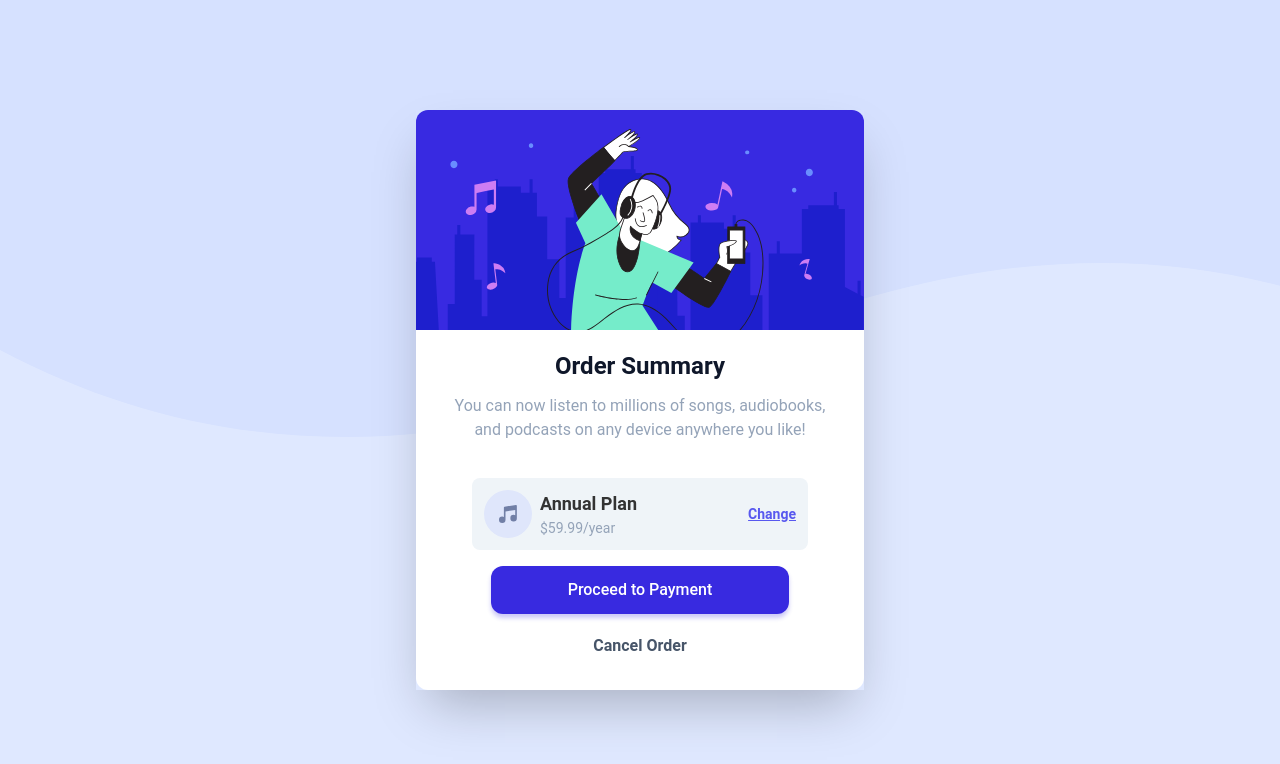
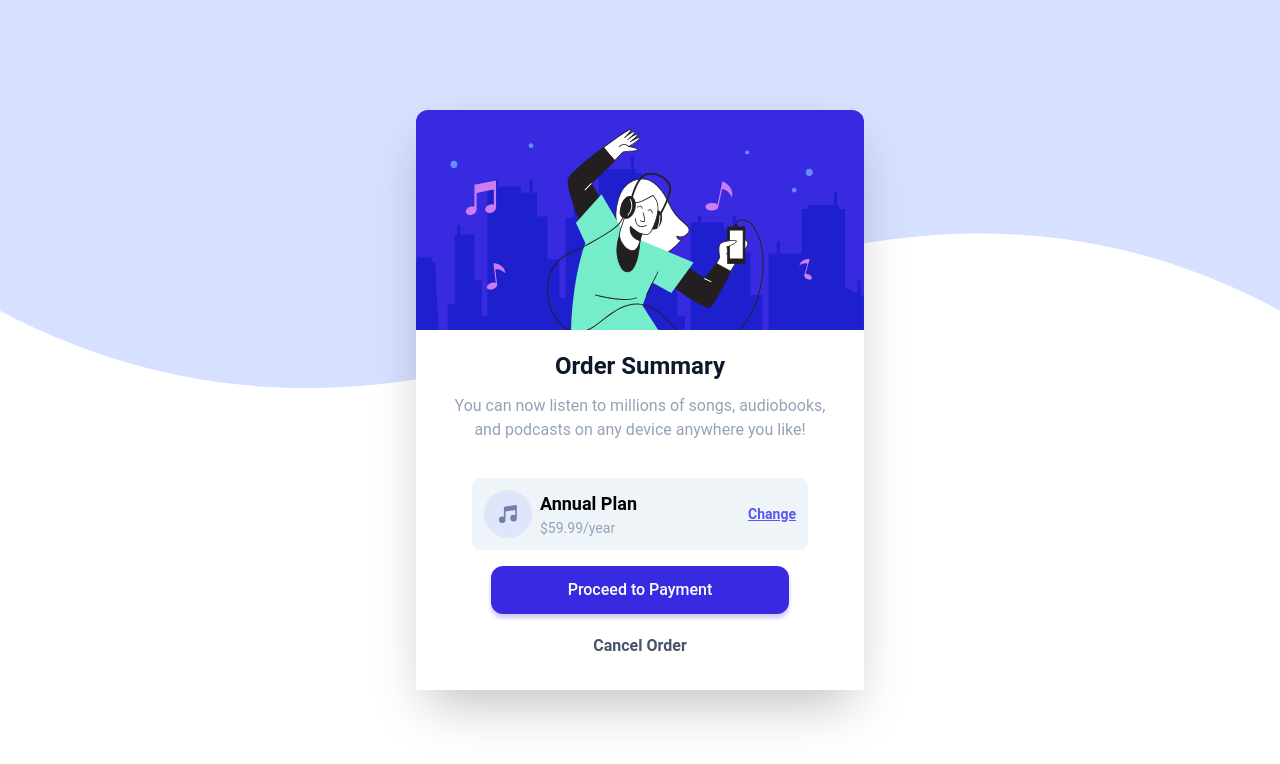
Before and after one commit to krishna-cyber/order-summary-component, a website: page index.html in a window 1280 px wide. Drawn offline with Linux system fonts and the light colour scheme.

Commit message:
Update style.css

```diff
--- a/src/style.css
+++ b/src/style.css
@@ -5,14 +5,13 @@
 }
 
 body{
-    background: url("../pattern-background-desktop.svg"),#dfe8ff;
+    background: url("../pattern-background-desktop.svg") no-repeat top center;
     font-family: 'Roboto', sans-serif;
     font-size: 16px;
-    color: #333;
-    height: 100vh;
+    min-height: 100vh;
     width:  100vw;
-    background-repeat: repeat-x;
-    background-size: stretch;
+    background-size: contain;
+    background-color: ;
 }
 .content{
     background-color: #fff;
@@ -29,7 +28,7 @@ body{
 }
 .btn{
     background: #382ae0;
-    /* shodow purple */
+
     box-shadow: 0px 4px 4px rgba(56, 42, 224, 0.25);
 
 }
```
